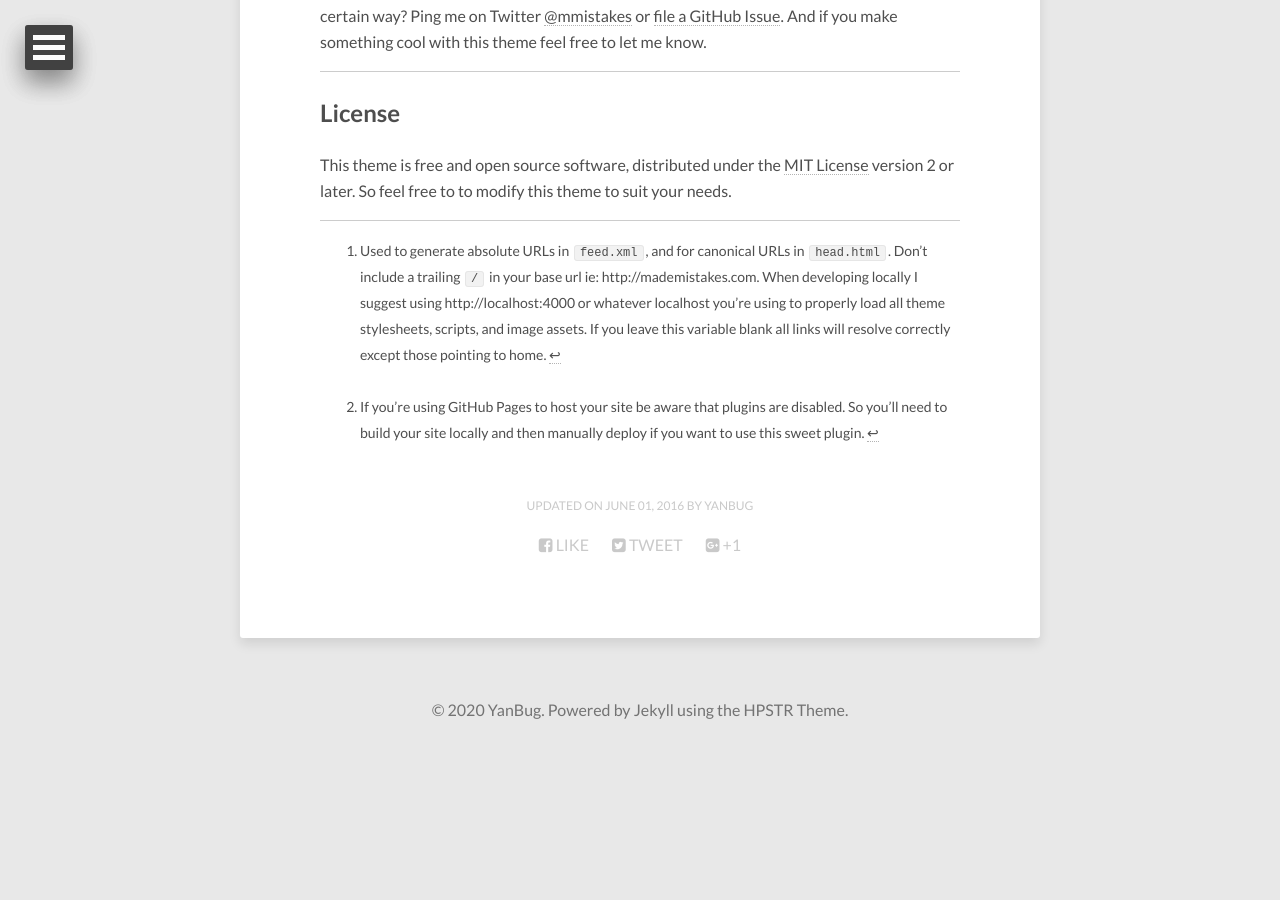
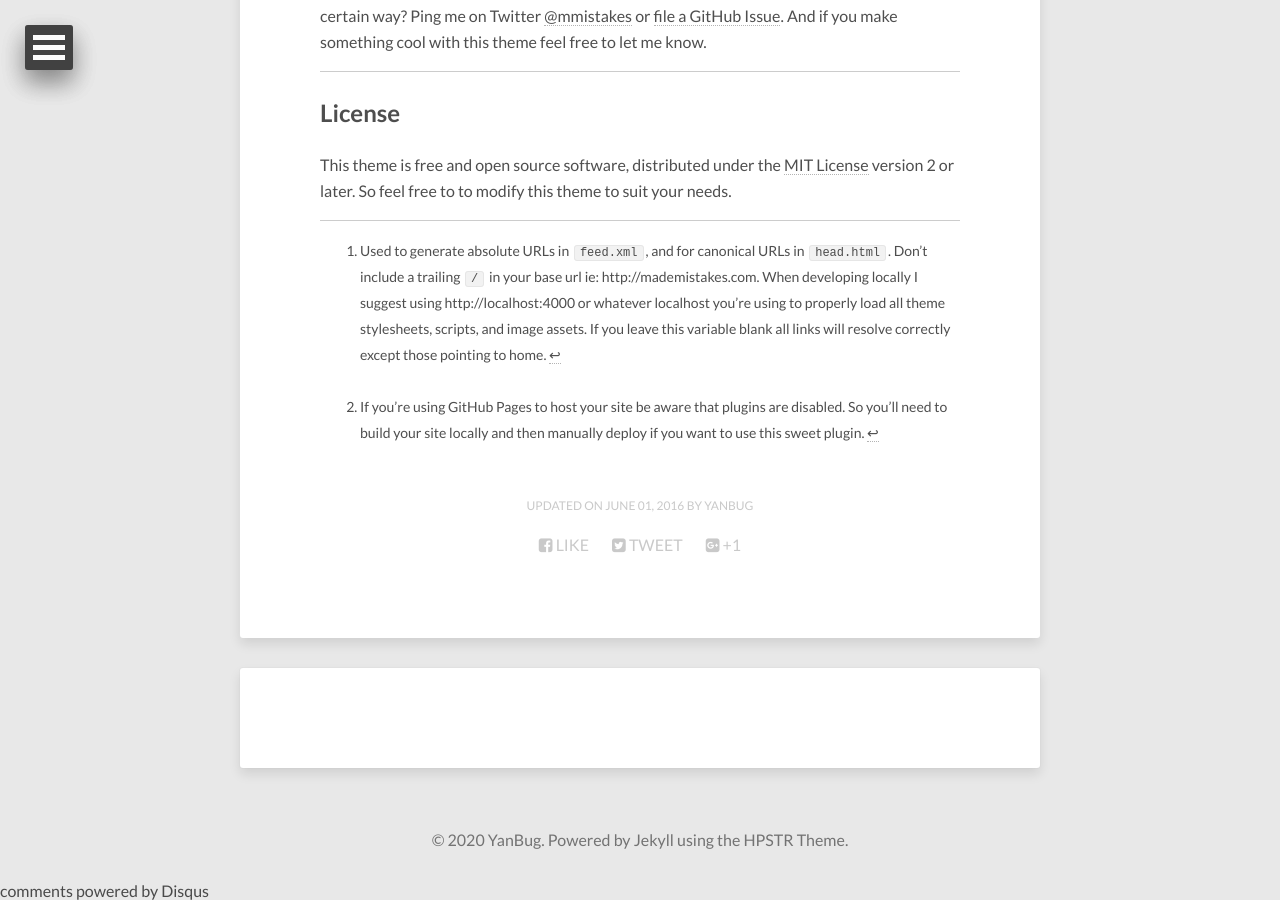
Before and after one commit to yeonseo/yeonseo.github.com, a Jekyll site: the page built from theme-setup/index.md, in a window 1280 px wide and 900 px high, scrolled down 6773 px. Built offline with Jekyll 4.4.1, drawn with Linux system fonts in a browser that asks for light colours; nearby versions of some CDN libraries; comment, search, counter and statistics services are not loaded; before the commit the page ends 7524 px from its top, so only the background shows below that; some of the changed lines change nothing that is shown.

Commit message:
댓글기능 추가중

```diff
--- a/_config.yml
+++ b/_config.yml
@@ -1,6 +1,6 @@
 title:            얀버그의 초보개발자 일지
 description:      조금씩 꾸준히 성장일기
-disqus_shortname:
+disqus_shortname: yeonseo
 reading_time:     true
 words_per_minute: 200
 # Your site's domain goes here (eg: https://mmistakes.github.io, http://yourdomain.com, etc)
```
